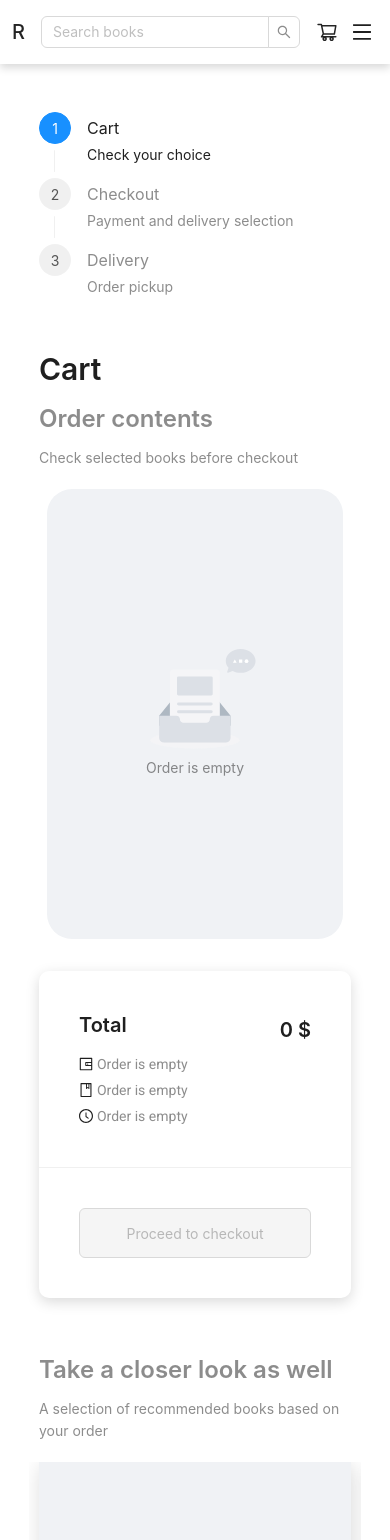
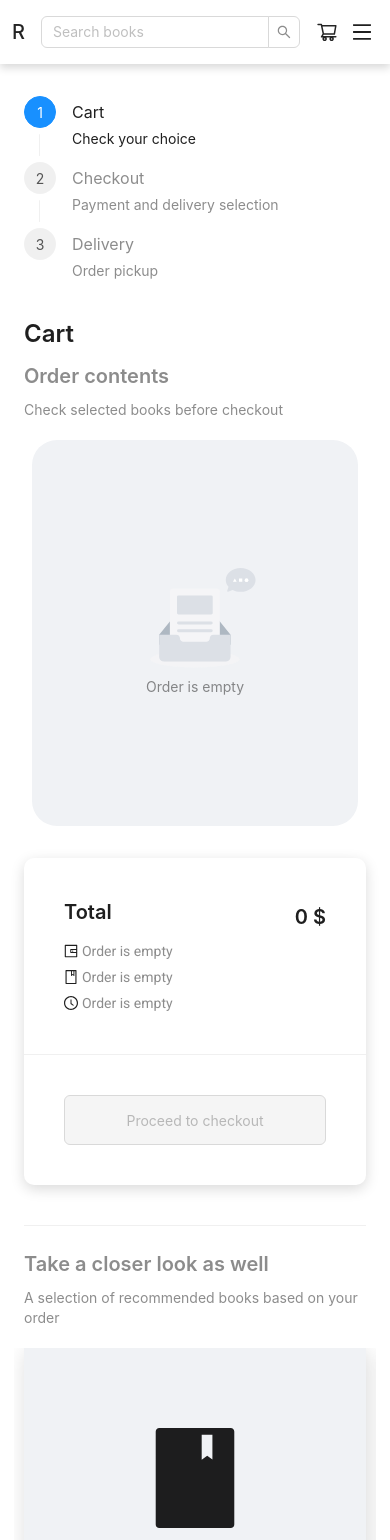
Before and after one commit to Liknox/rentread, a React (Vite) app: page /order in a window 390 px wide. Shown: the top 1540 px of the page. Built offline with nearby package versions, Linux system fonts and the light colour scheme.

Commit message:
ref: improve cart ui on mobile screen

```diff
--- a/src/pages/order/cart/index.tsx
+++ b/src/pages/order/cart/index.tsx
@@ -1,11 +1,11 @@
 import { Link } from "@tanstack/react-router"
-import { Button, Col, Empty, Layout, Row, Typography } from "antd"
+import { Button, Col, Empty, Layout, Row, Typography, Divider } from "antd"
 import cn from "classnames"
 import { useTranslation } from "react-i18next"
 
 import { routes } from "@app/configs/constants"
 import { TRANSLATIONS } from "@app/configs/constants/translation"
-import { useMobileDetection } from "@shared/lib/browser"
+import { useMobileDetection, useBreakpoint } from "@shared/lib/browser"
 import { useTitle } from "@shared/lib/dom"
 import { BookCard, BookRowCard } from "entities/book"
 import { orderLib, orderModel } from "entities/order"
@@ -18,8 +18,8 @@ function Order() {
    const isMobile = useMobileDetection()
    useTitle(t(TRANSLATIONS.pageTitle.cart))
    return (
-      <Layout.Content>
-         <Cart.Steps.View current={0} className="mb-10" />
+      <Layout.Content className="p-6 md:p-[40px_10%] mb-20 md:mb-0">
+         <Cart.Steps.View current={0} className="mb-6 md:mb-10" />
          <Layout className={cn("flex", { "!flex-col": isMobile })}>
             <Content />
             <Sidebar />
@@ -31,18 +31,21 @@ function Order() {
 const Content = () => {
    const { t } = useTranslation()
    const isMobile = useMobileDetection()
+   const breakpoint = useBreakpoint()
    const order = orderModel.useOrder()
    const durations = orderModel.useOrderDurations()
    const cartDurations = orderModel.useDurationsStore()
 
    return (
-      <Layout className={cn({ "!w-full": isMobile })}>
-         <Typography.Title level={2}>{t(TRANSLATIONS.order.cart.title)}</Typography.Title>
+      <Layout className={cn("bg-transparent", { "!w-full": isMobile })}>
+         <Typography.Title level={breakpoint.xs ? 3 : 2} className="mb-4">
+            {t(TRANSLATIONS.order.cart.title)}
+         </Typography.Title>
          <section>
-            <Typography.Title level={3} type="secondary">
+            <Typography.Title level={breakpoint.xs ? 4 : 3} type="secondary" className="mb-2">
                {t(TRANSLATIONS.order.cart.subtitle)}
             </Typography.Title>
-            <Typography.Text className="block mb-5" type="secondary">
+            <Typography.Text className="block mb-5 text-sm md:text-base" type="secondary">
                {t(TRANSLATIONS.order.cart.description)}
             </Typography.Text>
             <Row gutter={[0, 20]}>
@@ -58,7 +61,7 @@ const Content = () => {
                               <div
                                  className={cn({
                                     "flex flex-row gap-2": isMobile,
-                                    "flex-col gap-4": window.innerWidth < 380,
+                                    "flex-col": breakpoint.xl,
                                  })}>
                                  <Cart.Actions.DeleteBook bookId={book.id} />
                                  <TariffRadio
@@ -77,13 +80,13 @@ const Content = () => {
             </Row>
             {!order.books.length && (
                <Empty
-                  className="py-40 text-center text-lightslategray bg-[var(--color-accent)] rounded-[25px]"
+                  className="py-32 md:py-40 text-center text-lightslategray bg-[var(--color-accent)] rounded-[25px]"
                   description={t(TRANSLATIONS.order.cart.empty)}
                />
             )}
          </section>
-         {isMobile || (
-            <section className="my-14">
+         {!isMobile && (
+            <section className="my-10 md:my-14">
                <RecommendationsSection />
             </section>
          )}
@@ -93,6 +96,7 @@ const Content = () => {
 
 const RecommendationsSection = () => {
    const { t } = useTranslation()
+   const breakpoint = useBreakpoint()
    const recommended = orderModel.useRecommended()
 
    const parsedBooks = recommended.books.filter(b => orderLib.getRentInfo(b.id).status === "RENTABLE")
@@ -101,10 +105,11 @@ const RecommendationsSection = () => {
 
    return (
       <>
-         <Typography.Title level={3} type="secondary">
+         <Divider className="my-6" />
+         <Typography.Title level={breakpoint.xs ? 4 : 3} type="secondary" className="mb-2">
             {t(TRANSLATIONS.order.cart.commTitle)}
          </Typography.Title>
-         <Typography.Text className="block mb-5" type="secondary">
+         <Typography.Text className="block mb-5 text-sm md:text-base" type="secondary">
             {t(TRANSLATIONS.order.cart.commDescr)}
          </Typography.Text>
          <Row className="overflow-auto pb-5" wrap={false} gutter={[20, 0]}>
@@ -151,7 +156,7 @@ const Sidebar = () => {
             </Link>
          </Cart.TotalInfo.Card>
          {isMobile && (
-            <section className="my-14">
+            <section className="my-10 md:my-14">
                <RecommendationsSection />
             </section>
          )}
```
